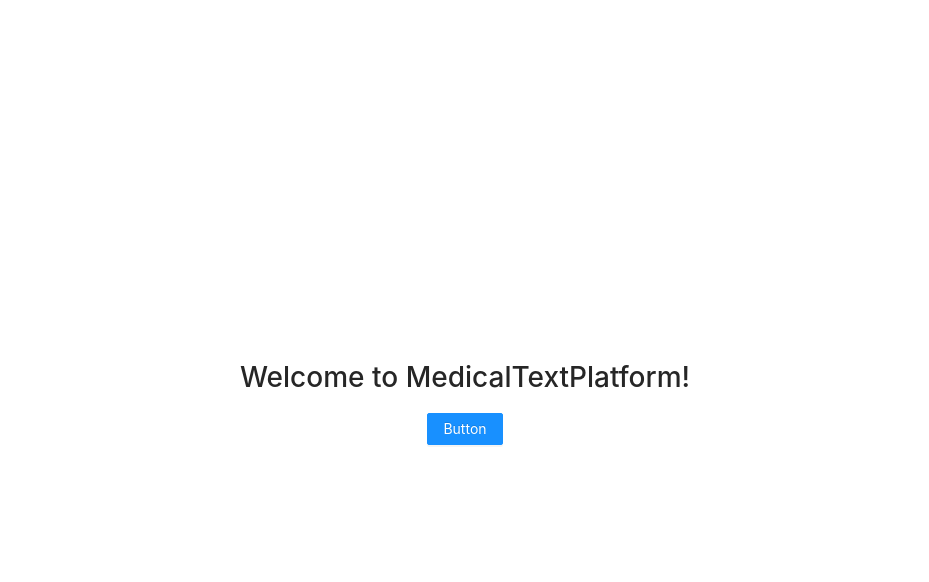
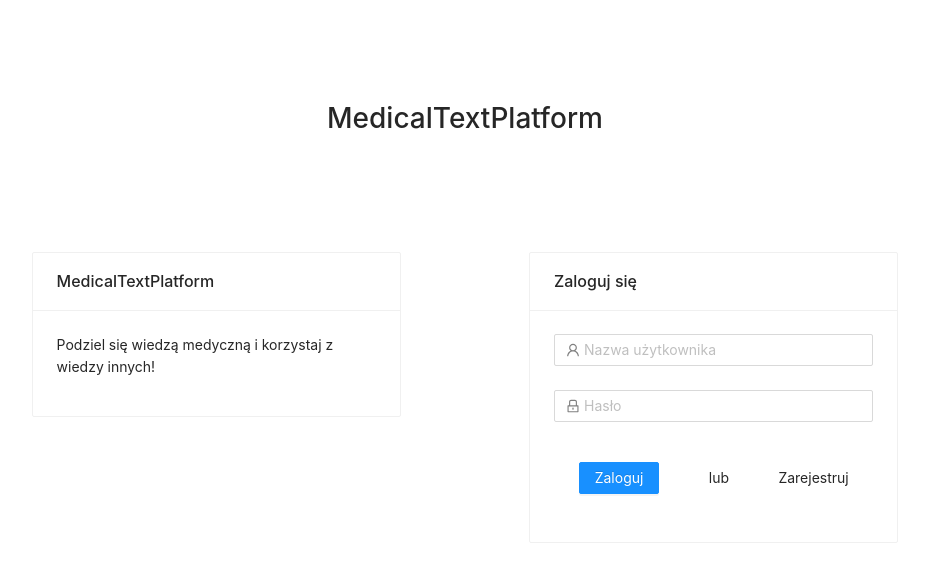
Before and after one commit to lukasz-starosta/medical-text-platform, a Next.js app in the folder frontend/: page / in a window 1280 px wide. Shown: the top 582 px of the page, without its empty margins (175-1104 px from the left). Built offline with nearby package versions, Linux system fonts and the light colour scheme.

Commit message:
Add login form

```diff
--- /dev/null
+++ b/frontend/components/LoginForm/LoginForm.module.css
@@ -0,0 +1,11 @@
+.icon {
+  color: gray;
+}
+
+.buttons {
+  margin-top: 1rem;
+
+  display: flex;
+  justify-content: space-around;
+  align-items: center;
+}
--- /dev/null
+++ b/frontend/components/LoginForm/LoginForm.tsx
@@ -0,0 +1,50 @@
+import { Form, Input, Button, Checkbox, Card } from 'antd'
+import { useRouter } from 'next/router'
+import { DASHBOARD_PATH } from '../../constants/app_paths'
+import { UserOutlined, LockOutlined } from '@ant-design/icons'
+import styles from './LoginForm.module.css'
+import { PROXY_LOGIN_PATH } from '../../constants/api_paths'
+import { ILoginForm } from '../../pages/api/login'
+
+const LoginForm = () => {
+  const router = useRouter()
+
+  const onFinish = async (values: ILoginForm) => {
+    const response = await (
+      await fetch(PROXY_LOGIN_PATH, { method: 'POST', body: JSON.stringify(values) })
+    ).json()
+    console.log('Success:', response)
+    router.push(DASHBOARD_PATH)
+  }
+
+  return (
+    <Card title="Zaloguj się">
+      <Form<ILoginForm> name="login-form" initialValues={{ remember: true }} onFinish={onFinish}>
+        <Form.Item name="username" rules={[{ required: true, message: 'Wpisz nazwę użytkownika' }]}>
+          <Input
+            prefix={<UserOutlined className={styles.icon} />}
+            placeholder="Nazwa użytkownika"
+          />
+        </Form.Item>
+        <Form.Item name="password" rules={[{ required: true, message: 'Wpisz hasło' }]}>
+          <Input
+            prefix={<LockOutlined className={styles.icon} />}
+            type="password"
+            placeholder="Hasło"
+          />
+        </Form.Item>
+
+        <Form.Item>
+          <div className={styles.buttons}>
+            <Button type="primary" htmlType="submit">
+              Zaloguj
+            </Button>
+            lub <a href="">Zarejestruj</a>
+          </div>
+        </Form.Item>
+      </Form>
+    </Card>
+  )
+}
+
+export default LoginForm
--- /dev/null
+++ b/frontend/constants/api_paths.ts
@@ -0,0 +1,3 @@
+const API_PATH = '/api'
+
+export const PROXY_LOGIN_PATH = `${API_PATH}/login`
--- /dev/null
+++ b/frontend/constants/app_paths.ts
@@ -0,0 +1,2 @@
+export const HOME_PATH = '/'
+export const DASHBOARD_PATH = '/dashboard'
--- a/frontend/styles/Home.module.css
+++ b/frontend/pages/Home.module.css
@@ -13,6 +13,10 @@
   flex: 1;
   display: flex;
   flex-direction: column;
-  justify-content: center;
+  justify-content: flex-start;
   align-items: center;
 }
+
+.title {
+  margin: 6rem 0 2rem 0;
+}
--- a/frontend/pages/api/hello.ts
+++ /dev/null
@@ -1,10 +0,0 @@
-// Next.js API route support: https://nextjs.org/docs/api-routes/introduction
-import type { NextApiRequest, NextApiResponse } from 'next'
-
-type Data = {
-  name: string
-}
-
-export default (req: NextApiRequest, res: NextApiResponse<Data>) => {
-  res.status(200).json({ name: 'John Doe' })
-}
--- /dev/null
+++ b/frontend/pages/api/login.ts
@@ -0,0 +1,19 @@
+// Next.js API route support: https://nextjs.org/docs/api-routes/introduction
+import type { NextApiRequest, NextApiResponse } from 'next'
+
+export interface ILoginForm {
+  username: string
+  password: string
+}
+
+export default (req: NextApiRequest, res: NextApiResponse) => {
+  const body: ILoginForm = JSON.parse(req.body)
+
+  switch (req.method) {
+    case 'POST':
+      res.status(200).json({ name: body.username, password: body.password })
+
+    default:
+      res.status(405)
+  }
+}
--- /dev/null
+++ b/frontend/pages/dashboard.tsx
@@ -0,0 +1,5 @@
+const Dashboard = () => {
+  return <div>Dashboard</div>
+}
+
+export default Dashboard
--- a/frontend/pages/index.tsx
+++ b/frontend/pages/index.tsx
@@ -1,6 +1,7 @@
 import Head from 'next/head'
-import styles from '../styles/Home.module.css'
-import { Button } from 'antd'
+import styles from './Home.module.css'
+import { Button, Card, Col, Row } from 'antd'
+import LoginForm from '../components/LoginForm/LoginForm'
 
 export default function Home() {
   return (
@@ -11,11 +12,18 @@ export default function Home() {
         <link rel="icon" href="/favicon.ico" />
       </Head>
 
+      <h1 className={styles.title}>MedicalTextPlatform</h1>
       <main className={styles.main}>
-        <h1 className={styles.title}>
-          Welcome to <a href="https://nextjs.org">MedicalTextPlatform!</a>
-        </h1>
-        <Button type="primary">Button</Button>
+        <Row gutter={128}>
+          <Col span={12}>
+            <Card title="MedicalTextPlatform">
+              <p>Podziel się wiedzą medyczną i korzystaj z wiedzy innych!</p>
+            </Card>
+          </Col>
+          <Col span={12}>
+            <LoginForm />
+          </Col>
+        </Row>
       </main>
     </div>
   )
```
